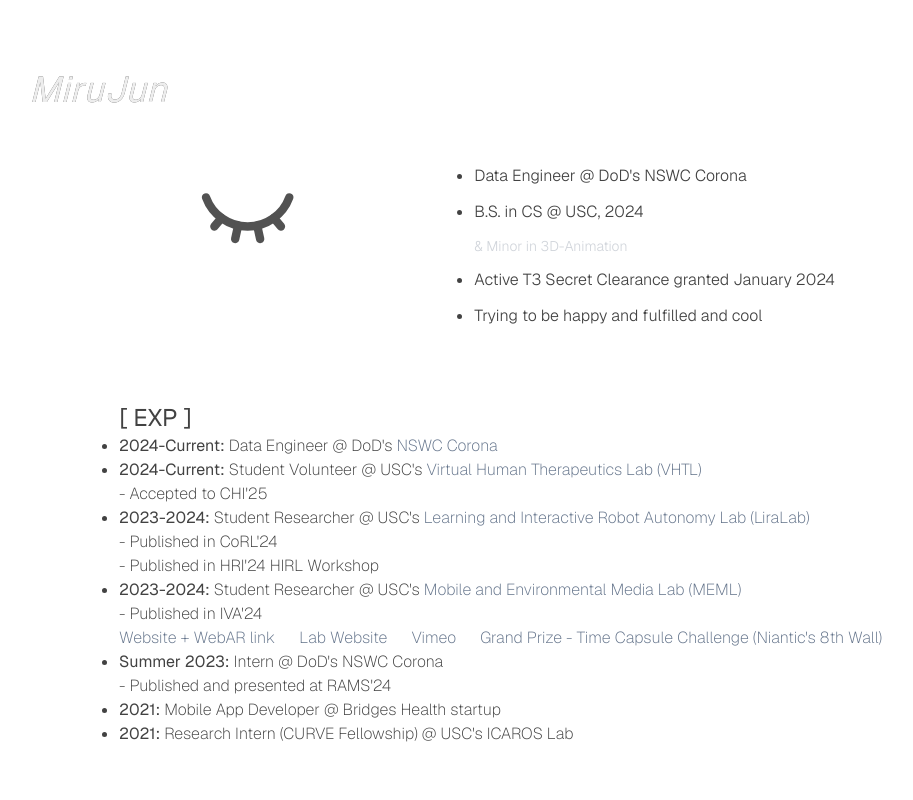
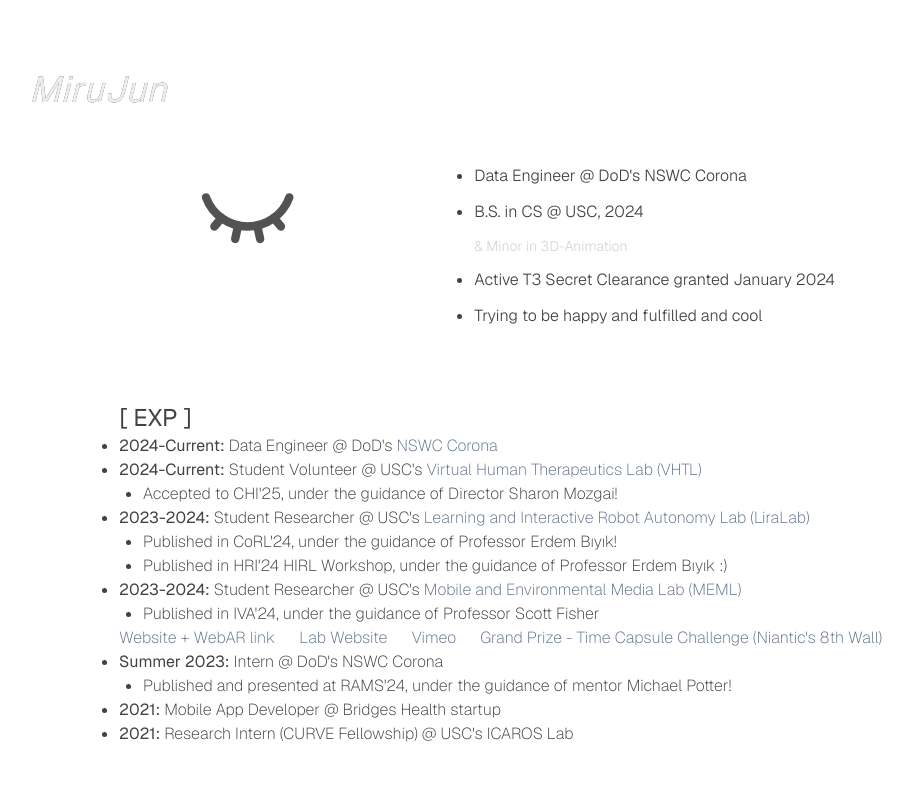
Before and after one commit to lemonlemonde/lemonlemonde.github.io, a Next.js app in the folder lemon-website/: page / in a window 1280 px wide. Shown: the top 800 px of the page, without its empty margins (51-964 px from the left). Built offline with nearby package versions, Linux system fonts and the light colour scheme.

Commit message:
:construction: Edit pub text

```diff
--- a/lemon-website/src/app/exp_page/page.js
+++ b/lemon-website/src/app/exp_page/page.js
@@ -23,7 +23,7 @@
 
                     <li><b>2024-Current:</b> Student Volunteer @ USC's <InnerLink link={"https://ict.usc.edu/research/labs-groups/virtual-human-therapeutics-lab/"} text="Virtual Human Therapeutics Lab (VHTL)"/></li>
                     <ul className="ml-6 list-disc font-extralight max-w-full">
-                        <li>Published to CHI'25, under the guidance of Director Sharon Mozgai!</li>
+                        <li>Accepted to CHI'25, under the guidance of Director Sharon Mozgai!</li>
                     </ul>
 
 
@@ -36,6 +36,9 @@
 
 
                     <li><b>2023-2024:</b> Student Researcher @ USC's <InnerLink link={"https://mobilemedia.usc.edu/"} text="Mobile and Environmental Media Lab (MEML)"/></li>
+                    <ul className="ml-6 list-disc font-extralight max-w-full">
+                        <li>Published in IVA'24, under the guidance of Professor Scott Fisher</li>
+                    </ul>
                     <p className="font-semibold text-xl">Where You Stand: Chinatown</p>
                     <div className="flex space-x-6">
                         <a className="flex text-slate-500 items-center gap-2 hover:underline hover:underline-offset-4" href="https://storymaps.arcgis.com/collections/1e5f963472f4400da19fcb0e3ccfdd5e?item=1">Website + WebAR link</a>
@@ -62,8 +65,8 @@
                             <p>A closer look (and a dev view) of two of the experiences: Peacock Alley and Sang Yuen Store.</p>
                             <ul className="ml-6 list-disc font-extralight">
                                 <li>Webapp in HTML and JavaScript</li>
-                                <li>WebAR experiences with A-Frame, Niantic's 8th Wall components, and VPS waypoints.</li>
-                                <li>LLM API for conversing with a peacock</li>
+                                <li>WebAR experiences with A-Frame, Niantic's 8th Wall modules, and VPS waypoints.</li>
+                                <li>InWorld API for conversing with a peacock</li>
                                 <li>Places volumetric videos of actors and custom 2D/3D assets on the screen, relative to the positioning of scanned waypoints around LA's Union Station</li>
                             </ul>
                         </div>
@@ -71,6 +74,10 @@
                     </div>
 
                     <li><b>Summer 2023:</b> Intern @ DoD's NSWC Corona</li>
+                    <ul className="ml-6 list-disc font-extralight max-w-full">
+                        <li>Published and presented at RAMS'24, under the guidance of mentor Michael Potter!</li>
+                    </ul>
+
                     <li><b>2021:</b> Mobile App Developer @ Bridges Health startup</li>
                     <li><b>2021:</b> Research Intern (CURVE Fellowship) @ USC's ICAROS Lab</li>
                 </ul>
--- a/lemon-website/src/app/page.js
+++ b/lemon-website/src/app/page.js
@@ -42,12 +42,19 @@
               </h2>
               <li><b>2024-Current:</b> Data Engineer @ DoD's <InnerLink link={"https://www.navsea.navy.mil/Home/Warfare-Centers/NSWC-Corona/"} text={"NSWC Corona"}/></li>
               <li><b>2024-Current:</b> Student Volunteer @ USC's <InnerLink link={"https://ict.usc.edu/research/labs-groups/virtual-human-therapeutics-lab/"} text="Virtual Human Therapeutics Lab (VHTL)"/></li>
-              <p>- Accepted to CHI'25</p>
+              <ul className="ml-6 list-disc font-extralight max-w-full">
+                  <li>Accepted to CHI'25, under the guidance of Director Sharon Mozgai!</li>
+              </ul>
+
               <li><b>2023-2024:</b> Student Researcher @ USC's <InnerLink link={"https://liralab.usc.edu/"} text="Learning and Interactive Robot Autonomy Lab (LiraLab)"/></li>
-              <p>- Published in CoRL'24</p>
-              <p>- Published in HRI'24 HIRL Workshop</p>
+              <ul className="ml-6 list-disc font-extralight max-w-full">
+                  <li>Published in CoRL'24, under the guidance of Professor Erdem Bıyık!</li>
+                  <li>Published in HRI'24 HIRL Workshop, under the guidance of Professor Erdem Bıyık :)</li>
+              </ul>
               <li><b>2023-2024:</b> Student Researcher @ USC's <InnerLink link={"https://mobilemedia.usc.edu/"} text="Mobile and Environmental Media Lab (MEML)"/></li>
-              <p>- Published in IVA'24</p>
+              <ul className="ml-6 list-disc font-extralight max-w-full">
+                  <li>Published in IVA'24, under the guidance of Professor Scott Fisher</li>
+              </ul>
               <div className="flex space-x-6">
                 <InnerLink link={"https://storymaps.arcgis.com/collections/1e5f963472f4400da19fcb0e3ccfdd5e?item=1"} text={"Website + WebAR link"}/>
                 <InnerLink link={"https://mobilemedia.usc.edu/projects/memory-space-chinatownar/"} text={"Lab Website"}/>
@@ -56,7 +63,9 @@
               </div>
 
               <li><b>Summer 2023:</b> Intern @ DoD's NSWC Corona</li>
-              <p>- Published and presented at RAMS'24</p>
+              <ul className="ml-6 list-disc font-extralight max-w-full">
+                  <li>Published and presented at RAMS'24, under the guidance of mentor Michael Potter!</li>
+              </ul>
               <li><b>2021:</b> Mobile App Developer @ Bridges Health startup</li>
               <li><b>2021:</b> Research Intern (CURVE Fellowship) @ USC's ICAROS Lab</li>
             </ul>
```
